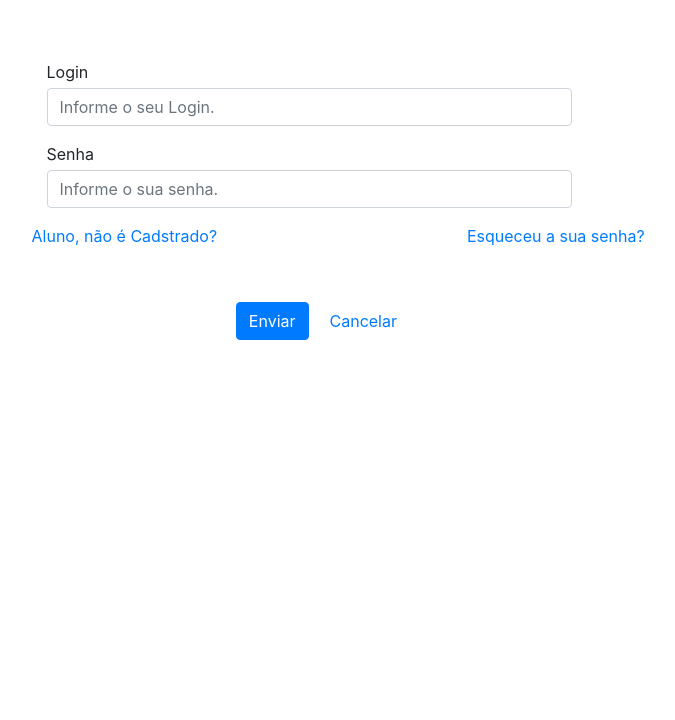
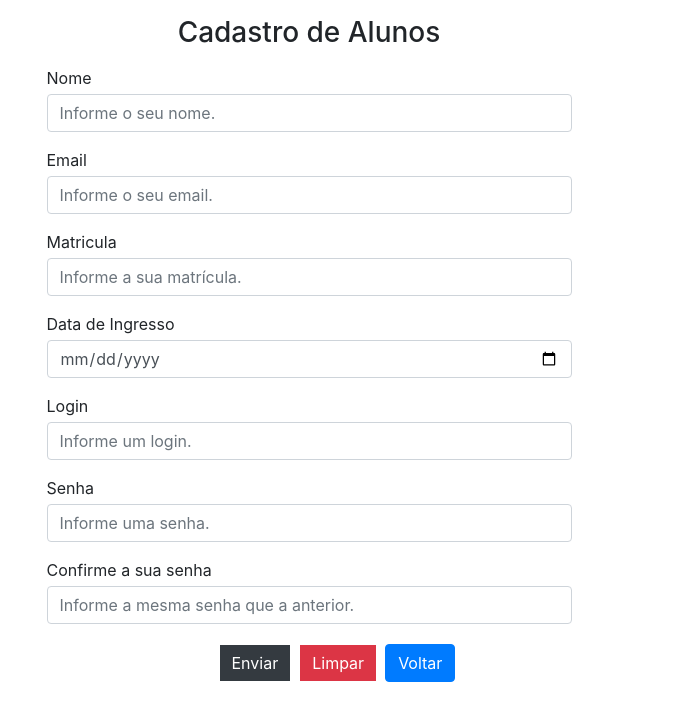
Before and after one commit to sergiogambarra/Front, a React (Create React App) app: page /cadastro-aluno in a window 1280 px wide. Before the commit this address led to /login. Shown: the top 720 px of the page, without its empty margins (331-1006 px from the left). Built offline with nearby package versions, Linux system fonts and the light colour scheme.

Commit message:
arrumei rota de cadastro de aluno

```diff
--- a/src/App.js
+++ b/src/App.js
@@ -37,10 +37,10 @@ function App() {
         <Switch>
           <Route exact path="/" component={Inicio} />
           <Route path="/login" render={({ history }) => <LoginForm history={history} setUserData={setUserData} />} />
+          <Route path="/cadastro-aluno" component={Cadastro} />
           <PrivateRoute path="/minhas-requisicoes" component={MinhasRequisicoes} />
           <PrivateRoute path="/nova-requisicao" component={NovaRequisicao} />
           <PrivateRoute path="/cadastro-curso" component={CadastroCurso} />
-          <PrivateRoute path="/cadastro-aluno" component={Cadastro} />
           <PrivateRoute path="/lista-disciplina" component={ListaDiscipinas} />
           <PrivateRoute path="/cadastrar-disciplina" component={CadastrarDisciplinas} />
           <Route path="*" component={() => <h1>Page not found</h1>} />
--- a/src/components/forms/LoginForm.jsx
+++ b/src/components/forms/LoginForm.jsx
@@ -56,7 +56,7 @@ export default function LoginForm({ history, setUserData }) {
                 tipo="password"
             />
             <div className="row">
-                <Link to="/cadastro-aluno">Aluno, não é Cadstrado?</Link>
+                <Link to="/cadastro-aluno">Aluno, não é Cadastrado?</Link>
                 <Link to="#" style={{ position: 'relative', left: '45%' }}>Esqueceu a sua senha?</Link>
             </div>
 
@@ -67,7 +67,7 @@ export default function LoginForm({ history, setUserData }) {
                 <Button variant="primary" className="btn btn-primary m-1" onClick={enviarLogin}>
                     Enviar
                 </Button>
-                <Button variant="link" className="btn btn-link m-1" onClick={limparCampos}>
+                <Button variant="btn btn-danger" className="btn btn-primary m-1" onClick={limparCampos}>
                     Cancelar
                 </Button>
             </Form.Group>
--- a/src/pages/cadastros/Cadastro.jsx
+++ b/src/pages/cadastros/Cadastro.jsx
@@ -3,6 +3,7 @@ import TituloPagina from '../../components/TituloPagina';
 import { Form, Button } from 'react-bootstrap';
 import SACEInput from '../../components/inputs/SACEInput';
 import { postCadastroAluno } from '../../services/AlunoService';
+import { Link } from "react-router-dom";
 
 
 export default function Cadastro(){
@@ -68,37 +69,6 @@ export default function Cadastro(){
         setPermissoes('')
     }
 
-    const enviarCadastro = async (e) => {
-
-        if(camposInvalidos()) return;
-
-        const cadastroToPost = {
-            nome,
-            email,
-            tipo: "aluno",
-            senha,
-            dataIngresso,
-            confirmaSenha,
-            login
-        };
-
-        console.log('cadastro', cadastroToPost);
-
-        if(postCadastroAluno(cadastroToPost)){
-            setAlert({
-                mensagem: 'Cadatro enviado com sucesso!',
-                tipo: 'success'
-            });
-        } else {
-            setAlert({
-                mensagem: 'ATENÇÃO! Você não pode inserir um novo cadastro com itens faltando!',
-                tipo: 'danger'
-            });
-        }
-
-        setTimeout(() => setAlert(null), 3000);
-        limparCampos();
-    }
 
 
 
@@ -108,7 +78,7 @@ export default function Cadastro(){
             <SACEInput
                 label={'Nome'}
                 placeholder={'Informe o seu nome. '}
-                onChange={({target}) => setNome(target.value)}
+                onChange={"({target}) => setNome(target.value)"}
                 value={nome}
                 setNome={setNome}
                 onError={nomeInvalido}
@@ -117,7 +87,7 @@ export default function Cadastro(){
             <SACEInput
                 label={'Email'}
                 placeholder={'Informe o seu email. '}
-                onChange={({target}) => setEmail(target.value)}
+                onChange={"({target}) => setEmail(target.value)"}
                 value={email}
                 setEmail={setEmail}
                 onError={emailInvalido}
@@ -126,7 +96,7 @@ export default function Cadastro(){
             <SACEInput
                 label={'Matricula'}
                 placeholder={'Informe a sua matrícula. '}
-                onChange={({target}) => setMatricula(target.value)}
+                onChange={"({target}) => setMatricula(target.value)"}
                 value={matricula}
                 setMatricula={setMatricula}
                 onError={matriculaInvalida}
@@ -136,7 +106,7 @@ export default function Cadastro(){
             <SACEInput
                 label={'Data de Ingresso'}
                 placeholder={'Informe a data de Ingresso. '}
-                onChange={({target}) => setDataIngresso(target.value)}
+                onChange={"({target}) => setDataIngresso(target.value)"}
                 value={dataIngresso}
                 setDataIngresso={setDataIngresso}
                 onError={dataIngressoInvalido}
@@ -146,7 +116,7 @@ export default function Cadastro(){
             <SACEInput
                 label={'Login'}
                 placeholder={'Informe um login. '}
-                onChange={({target}) => setLogin(target.value)}
+                onChange={"({target}) => setLogin(target.value)"}
                 value={login}
                 setLogin={setLogin}
                 onError={loginInvalido}
@@ -155,7 +125,7 @@ export default function Cadastro(){
             <SACEInput
                 label={'Senha'}
                 placeholder={'Informe uma senha. '}
-                onChange={({target}) => setSenha(target.value)}
+                onChange={"({target}) => setSenha(target.value)"}
                 value={senha}
                 setSenha={setSenha}
                 onError={senhaInvalida}
@@ -165,7 +135,7 @@ export default function Cadastro(){
             <SACEInput
                 label={'Confirme a sua senha'}
                 placeholder={'Informe a mesma senha que a anterior. '}
-                onChange={({target}) => setConfirmaSenha(target.value)}
+                onChange={"({target}) => setConfirmaSenha(target.value)"}
                 value={confirmaSenha}
                 setConfirmaSenha={setConfirmaSenha}
                 onError={confirmaSenhaInvalida}
@@ -174,8 +144,9 @@ export default function Cadastro(){
             />
 
             <div className="row container" style={{position: 'relative', left:'32%'}}>
-            <Button onClick={(e)=> enviarCadastro(e)} className="btn btn-dark" style={{border: "5px solid white"}}>Enviar</Button>
+            <Button onClick={"(e)=> enviarCadastro(e)"} className="btn btn-dark" style={{border: "5px solid white"}}>Enviar</Button>
             <Button className="btn btn-danger" style={{border: "5px solid white"}}>Limpar</Button>
+          <Link to="/login"> <Button variant="primary" className="btn btn-primary m-1" >Voltar </Button></Link>
            </div>
         </Form.Group>
     );
```
